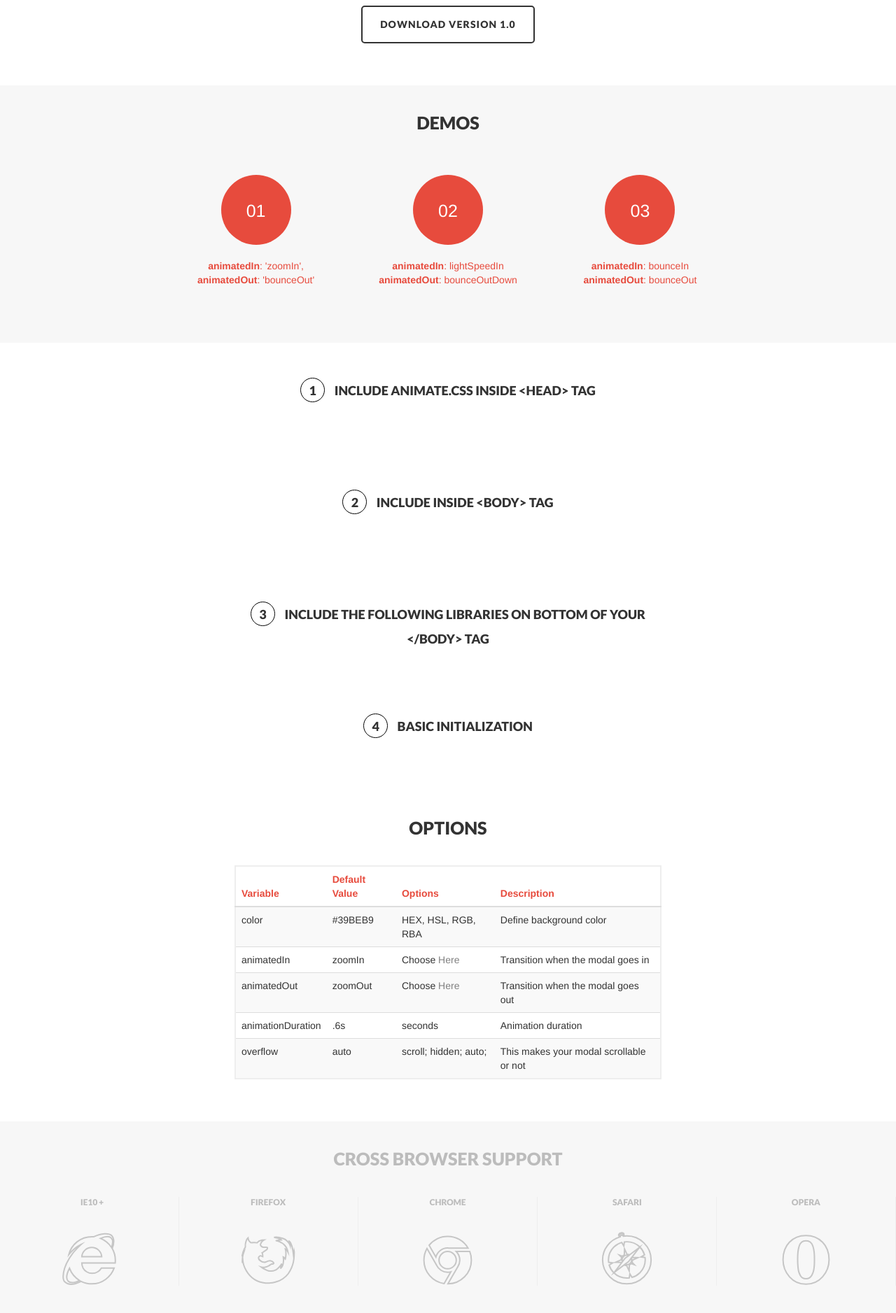
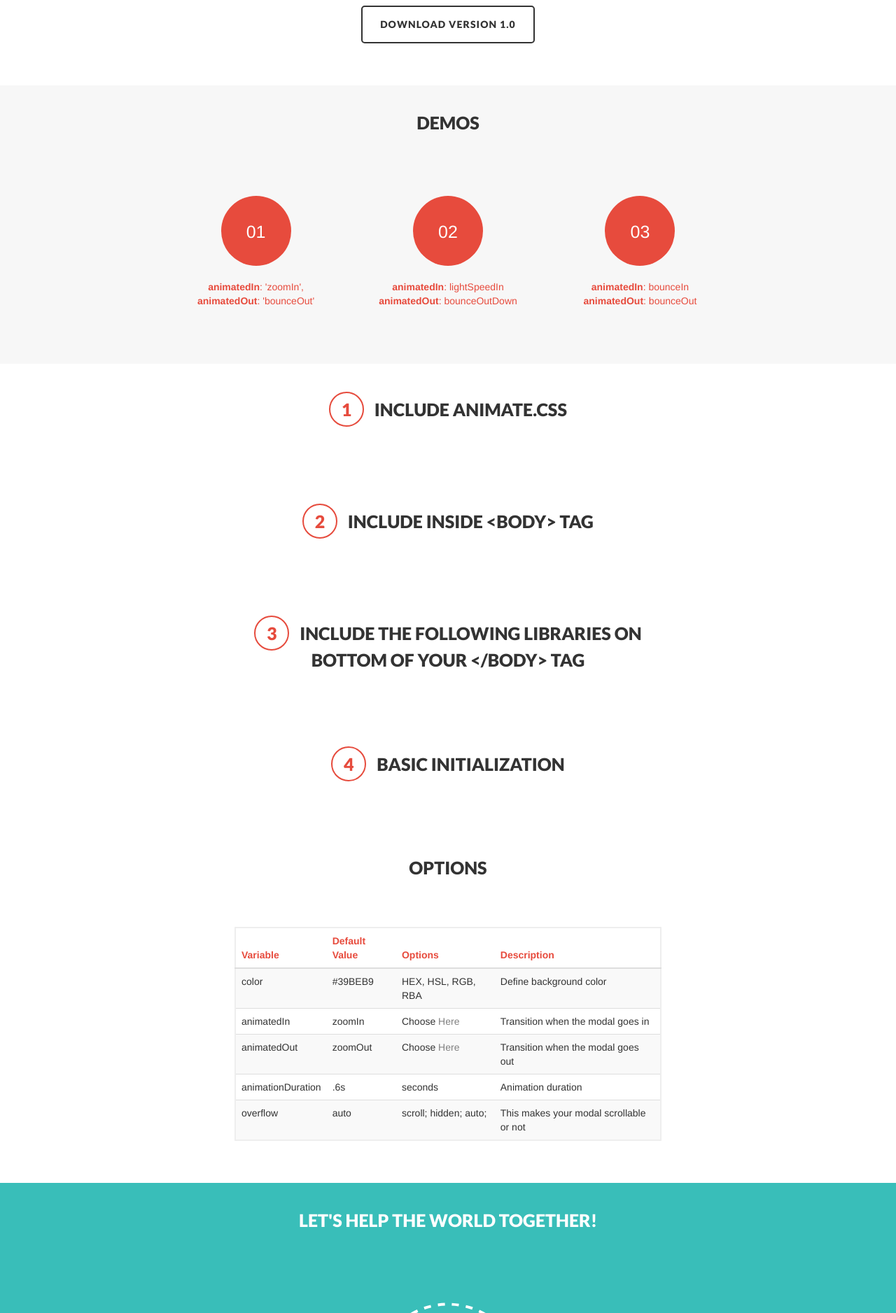
Before and after one commit to joaopereirawd/animatedModal.js, a PHP site: page / in a window 1280 px wide. Shown: the part 672-2549 px from the top of the page at 70% size. Run offline with PHP 8.4, Linux system fonts and the light colour scheme; some libraries are stand-ins or nearby versions.

Commit message:
upd: some layout improvements

```diff
--- a/css/main.css
+++ b/css/main.css
@@ -222,15 +222,17 @@ button.btn-white {
 }
 
 .number {
-	position: relative;
-	width: 35px;
-	height: 35px;
-	display:inline-block;
-	border-radius: 50%;
-	border: 1px solid #000;
-	text-align: center;
-	line-height:35px;
-	margin-right:10px;
+    position: relative;
+    width: 50px;
+    height: 50px;
+    display: inline-block;
+    border-radius: 50%;
+    border: 2px solid #e64b3d;
+    text-align: center;
+    line-height: 46px;
+    margin-right: 10px;
+    font-weight: 800;
+    color: #e64b3d;
 }
 
 h4.title {
@@ -287,6 +289,13 @@ section#section-default {
 	float:left;
 	text-align:center;
 	overflow:hidden;
+}
+
+section#section-default h3{
+		position:relative;
+		max-width: 900px;
+    margin: 0 auto;
+    margin-bottom: 30px;
 }
 section#section-button {
 	position:relative;
--- a/index.html
+++ b/index.html
@@ -240,7 +240,7 @@
         <section id="section-default">
             <div class="col-lg-6 col-lg-offset-3 text-left">
                 <span class="text-center">
-                    <h4 class="title"><span class="number">1</span> Include Animate.css inside &lt;head&gt; tag</h4>
+                    <h3 class="title"><span class="number">1</span> Include Animate.css</h3>
                 </span>
                 <script src="https://gist.github.com/joaopereirawd/d64c54b943e9e7469c59.js"></script>
             </div>
@@ -250,7 +250,7 @@
         <section id="section-default">
             <div class="col-lg-6 col-lg-offset-3 text-left">
                 <span class="text-center">
-                    <h4 class="title"><span class="number">2</span> Include inside &lt;body&gt; tag</h4>
+                    <h3 class="title"><span class="number">2</span> Include inside &lt;body&gt; tag</h4>
                 </span>
                 <script src="https://gist.github.com/joaopereirawd/1d458515e2a8eec54b3b.js"></script>
             </div>
@@ -259,7 +259,7 @@
         <section id="section-default">
             <div class="col-lg-6 col-lg-offset-3 text-left">
                 <span class="text-center">
-                    <h4 class="title"><span class="number">3</span> Include the Following Libraries on bottom of your &lt;/body&gt; tag </h4>
+                    <h3 class="title"><span class="number">3</span> Include the Following Libraries on bottom of your &lt;/body&gt; tag </h4>
                 </span>
                 <script src="https://gist.github.com/joaopereirawd/115ce3f21d505e81568e.js"></script>
             </div>
@@ -268,7 +268,7 @@
         <section id="section-default">
             <div class="col-lg-6 col-lg-offset-3 text-left">
                 <span class="text-center">
-                    <h4 class="title">
+                    <h3 class="title">
                         <span class="number">4</span> Basic Initialization
                     </h4>
                 </span>
@@ -324,36 +324,6 @@
             </div>
         </section>
 
-
-        <section id="section-default" bgColor="whitesmoke" style="color:#BCBCBC;">
-            <h3>CROSS BROWSER SUPPORT</h3>
-
-            <div id="b-icons" class="text-center mt mb">
-
-                <div id="col-icons" class="col-sm-3 col-md-4 col-lg-3">
-                    <img src="img/icon_ie.svg">
-                </div>
-
-                <div id="col-icons" class="col-sm-3 col-md-4 col-lg-3">
-                    <img src="img/icon_firefox.svg">
-                </div>
-
-                <div id="col-icons" class="col-sm-3 col-md-4 col-lg-3">
-                    <img src="img/icon_chrome.svg">
-                </div>
-
-                <div id="col-icons" class="col-sm-3 col-md-4 col-lg-3">
-                    <img src="img/icon_safari.svg">
-                </div>
-
-                <div id="col-icons" class="col-sm-3 col-md-4 col-lg-3">
-                    <img src="img/icon_opera.svg">
-                </div>
-
-            </div>
-
-        </section>
-
         <section id="section-default" bgColor="emerald" style="color:#fff;">
             <h3>Let's help the world together!</h3>
             <div  class="col-lg-10 col-lg-offset-1">
@@ -387,9 +357,6 @@
             </div>
         </section>
 
-        <section id="section-button" bgColor="alazarin" style="color:#fff;">
-            <a style="color:#fff" href="https://github.com/joaopereirawd/animatedModal.js"><button class="btn btn-lg btn-white">FORK ON GITHUB <i class="fa fa-github"></i></button></a>
-        </section>
 
 
         <section class="section-related-projects">
@@ -412,6 +379,10 @@
             </div>
         </section>
 
+        <section id="section-button" bgColor="alazarin" style="color:#fff;">
+            <a style="color:#fff" href="https://github.com/joaopereirawd"><button
+                    class="btn btn-lg btn-white">GitHub <i class="fa fa-github"></i></button></a>
+        </section>
 
 
         <footer id="footer" bgColor="white" >
```
